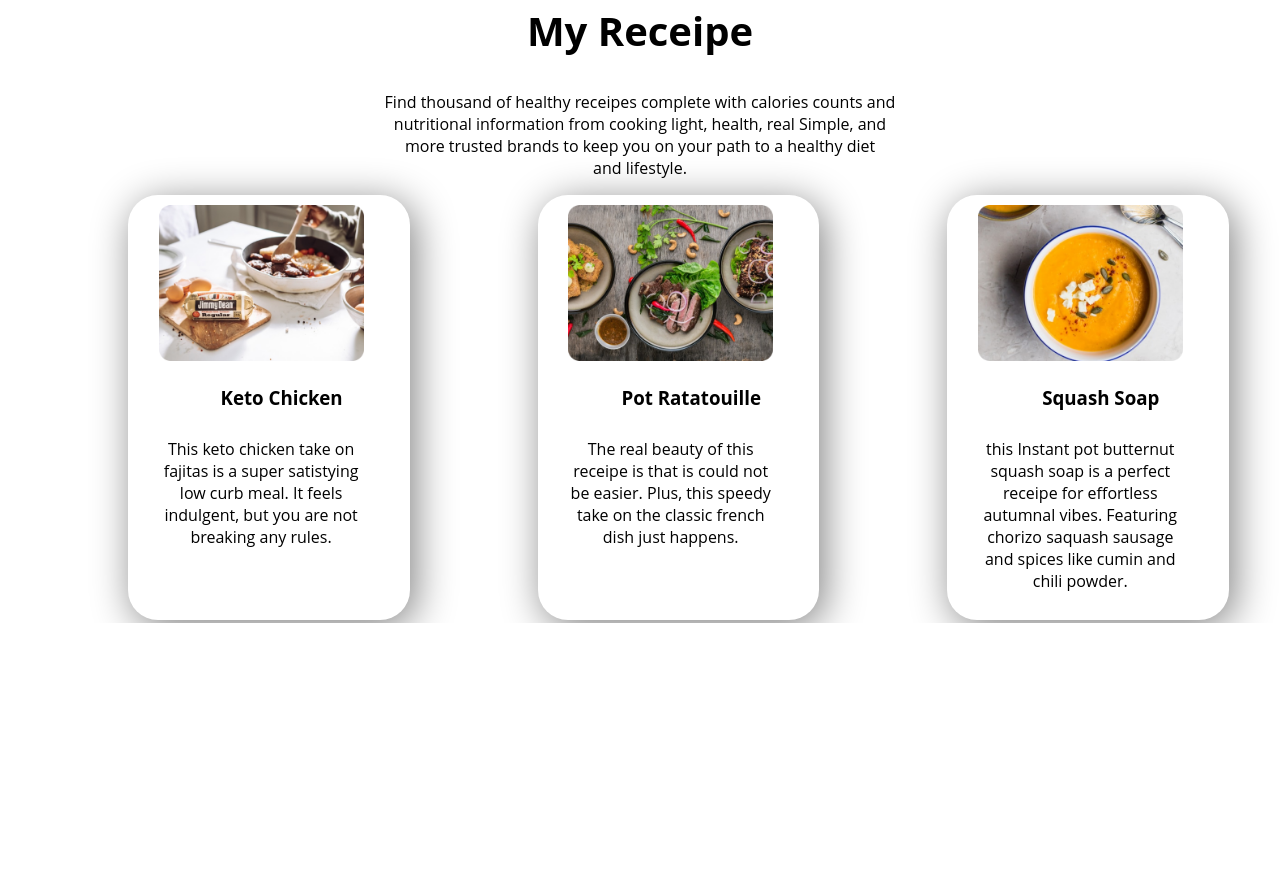
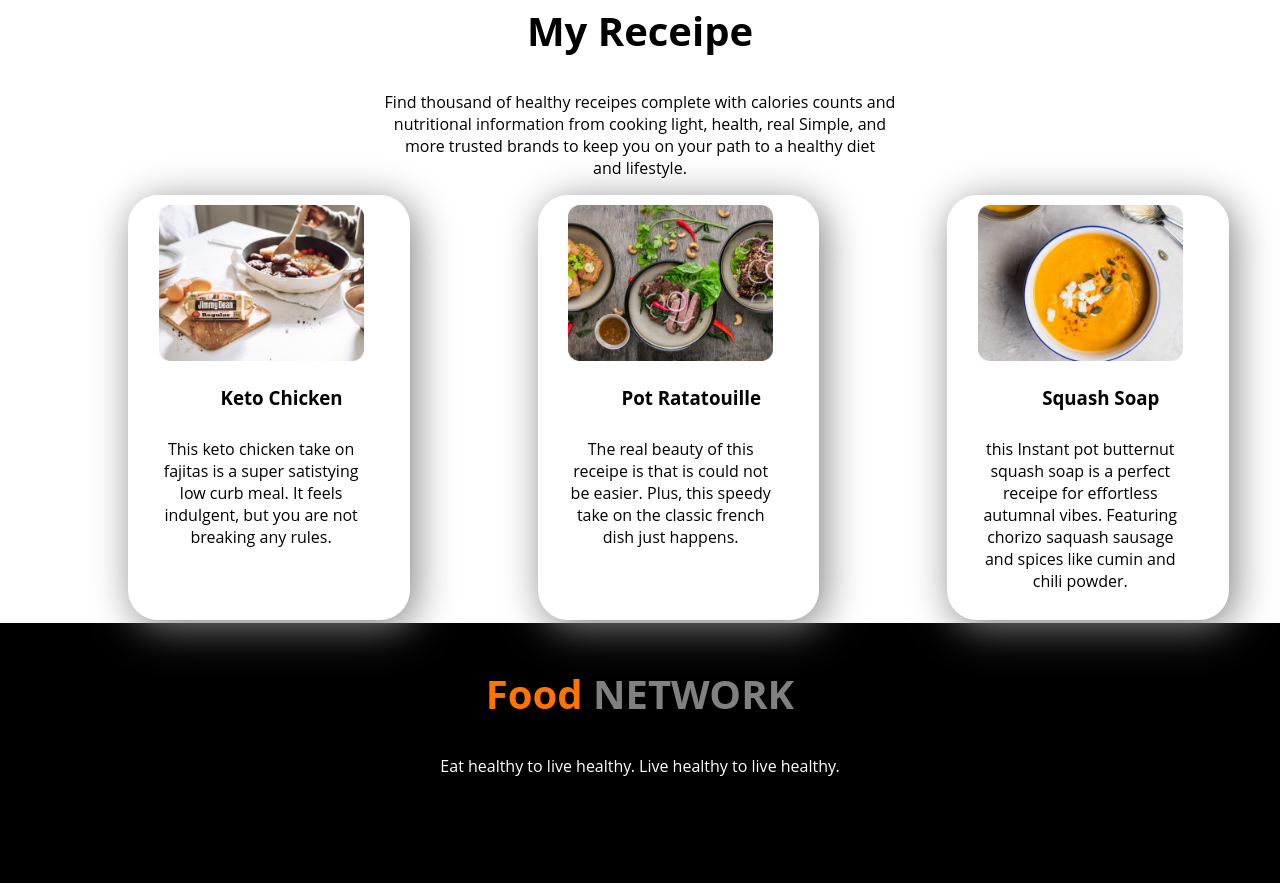
Before and after one commit to Shaik-Chapal/Food-Network, a plain HTML site: page index.html in a window 1280 px wide. Shown: the part 1270-2153 px from the top of the page. Before the commit the page ends 1893 px from the top, so only its background shows below. Drawn offline with Linux system fonts and the light colour scheme.

Commit message:
footer added

```diff
--- a/index.html
+++ b/index.html
@@ -51,7 +51,13 @@
 
         <h3>Squash Soap</h3>
         <p class="text-container">this Instant pot butternut squash soap is a perfect receipe for effortless autumnal vibes. Featuring chorizo saquash sausage and spices like cumin and chili powder.</p>
-</div>
+    </div>
     </section>
+    <footer>
+        <h2><span class="orange-color">Food</span> NETWORK </h2>
+        <p>Eat healthy to live healthy. Live healthy to live healthy.</p>
+    </footer>
+
+
 </body>
 </html>
--- a/style.css
+++ b/style.css
@@ -76,3 +76,18 @@ h2{
  .box-container h3{
     text-align: center;
 }
+
+footer{
+    background-color: black;
+    height: 250px;
+    padding-top: 10px;
+}
+
+footer h2{
+    color: grey;
+    text-align: center;
+}
+footer p{
+    text-align: center;
+    color: white;
+}
```
